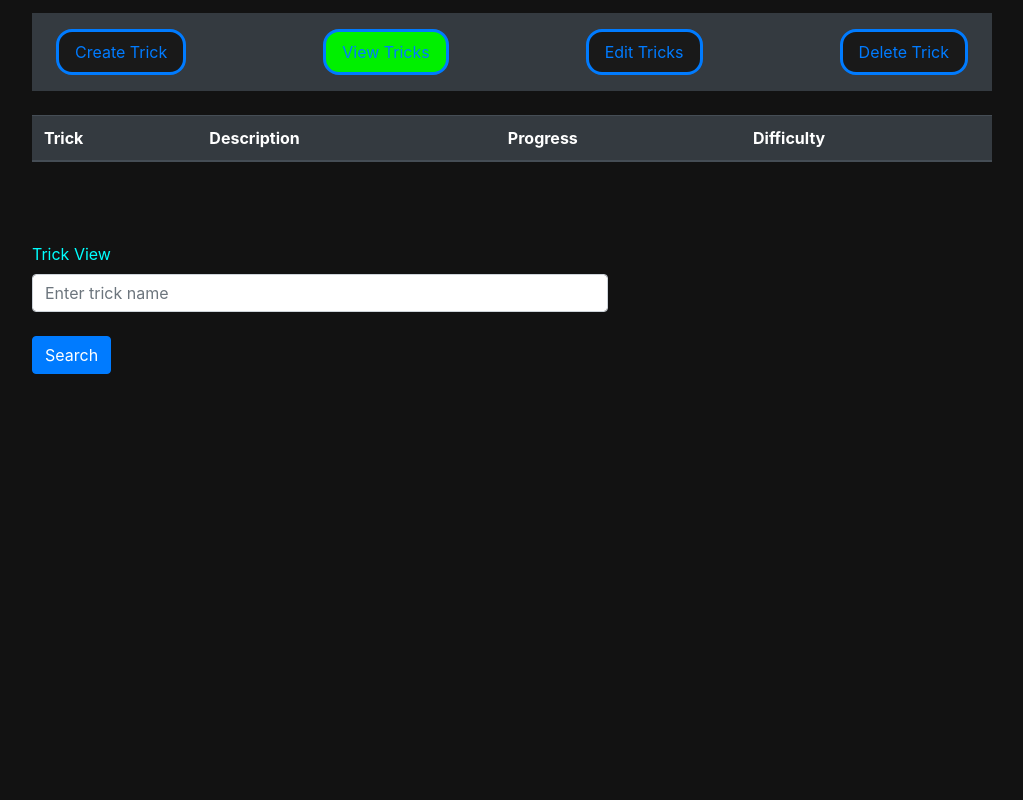
After one commit to HughH1/MyProject, a web app: page /view.html in a window 1280 px wide. The commit adds this page. Shown: the whole page, without its empty margins (160-1183 px from the left). Run offline with its HTML, style and script files only (its server is not run), Linux system fonts and the light colour scheme; data that the repository does not hold is empty.

Commit message:
View feature (#4)
* Added view tricks

* moved filed from within WEB-INF to webapp

* localhost to ip

* fix

```diff
--- /dev/null
+++ b/src/main/webapp/css/style.css
@@ -0,0 +1,72 @@
+.myStlye{
+    color: blue;
+
+}
+.hover head{
+color: blue;
+}
+body {
+    color: aqua;
+    margin: auto;
+    width: 80%;
+    padding-top: 1%;
+    padding-left: 5%;
+    background: #121212;
+}
+
+button{
+ border-spacing: 10em;
+ padding-top: 5em;
+}
+
+
+
+p{
+    align-content: center;
+    color: aqua;
+}
+h1{
+    text-align: center;
+    color : aqua;
+}
+div{
+
+    align-content: center;
+}
+li {
+  display: block;
+  color: aqua;
+  padding: 8px 8px;
+
+  text-decoration: none;
+}
+
+li:hover {
+  /* background-color: darkviolet;  */
+  color: lightseagreen;
+
+  }
+
+  .form-control{
+      width: 60%;
+      align-items: center;
+  }
+
+  label{
+      padding-top: 1em;
+  }
+
+
+  td{
+      color: white;
+  }
+a{
+     border: .2em;
+    border-style: solid;
+    border-radius: 1em;
+    background: #191919;
+}
+
+.nav-link2{
+background-color: #00f000;
+}
--- /dev/null
+++ b/src/main/webapp/scripts/scripts.js
@@ -0,0 +1,32 @@
+
+function checkServer(type, id, url, object) {
+    return new Promise((resolve, reject) => {
+        const req = new XMLHttpRequest();
+        req.onreadystatechange = () => {
+            if (req.readyState === 4) {
+                if (req.status >= 200 && req.status < 300) {
+                    resolve(req);
+                }
+                else {
+                    reject("Something went wrong");
+                }
+            }
+        }
+        if (type === "POST") {
+            req.open(type, url);
+            req.setRequestHeader("Content-Type", "application/json");
+            req.send(object);
+        } else if (type === "DELETE") {
+            req.open(type, url + "/" + id);
+            req.setRequestHeader("Content-Type", "application/json");
+            req.send();
+        }
+        else {
+            req.open(type, url + "/" + id);
+            req.setRequestHeader("Content-Type", "application/json");
+            req.send(object);
+        }
+    });
+}
+
+let myVal = document.getElementById("theInput");
--- /dev/null
+++ b/src/main/webapp/scripts/view.js
@@ -0,0 +1,22 @@
+function search() {
+    let value = myVal.value;
+    checkServer("GET", value, "http://35.234.153.117:8080/SkateTricks-1.0/api/viewTrickName").then((req) => {
+        let tricks = JSON.parse(req.responseText);
+        tricks = tricks[0]
+        sessionStorage.setItem("tricks", req.responseText);
+
+            document.getElementById("trickName").innerHTML = tricks.trick;
+            document.getElementById("trickDesc").innerHTML = tricks.desc;
+            document.getElementById("trickProgress").innerHTML = tricks.progress;
+            document.getElementById("trickDifficulty").innerHTML = tricks.difficulty;
+
+            // document.getElementById("uTrickName").value = tricks.trick;
+            // document.getElementById("uTrickDesc").value = tricks.desc;
+            // document.getElementById("uTrickProgress").value = tricks.progress;
+            // document.getElementById("uTrickDifficulty").value = tricks.difficulty;
+
+
+
+
+    });
+}
--- /dev/null
+++ b/src/main/webapp/view.html
@@ -0,0 +1,66 @@
+<DOCTYPE html>
+    <html>
+
+    <head>
+        <meta charset="UTF-8">
+        <link rel="stylesheet" href="https://stackpath.bootstrapcdn.com/bootstrap/4.3.1/css/bootstrap.min.css"
+            integrity="sha384-ggOyR0iXCbMQv3Xipma34MD+dH/1fQ784/j6cY/iJTQUOhcWr7x9JvoRxT2MZw1T" crossorigin="anonymous">
+        <link rel="stylesheet" type="text/css" href="css/style.css">
+    </head>
+
+    <title>
+        View Tricks
+    </title>
+
+    <body>
+        <header>
+            <nav class="navbar navbar-dark bg-dark">
+                <li class="nav-item">
+                    <a class="nav-link" href="create.html">Create Trick</a>
+                </li>
+                <li>
+                    <a class="nav-link nav-link2" href="view.html">View Tricks</a>
+                </li>
+                <li>
+                    <a class="nav-link" href="update.html">Edit Tricks</a>
+                </li>
+                <li>
+                    <a class="nav-link" href="delete.html">Delete Trick</a>
+                </li>
+            </nav>
+        </header>
+        <br>
+        <div>
+            <table id="trickTable" class="table table-hover">
+                <thead class="thead-dark">
+                    <tr>
+                        <th scope="col">Trick</th>
+                        <th scope="col">Description</th>
+                        <th scope="col">Progress</th>
+                        <th scope="col">Difficulty</th>
+                    </tr>
+                </thead>
+                <tr>
+                    <td id="trickName">
+                    </td>
+                    <td id="trickDesc">
+                    </td>
+                    <td id="trickProgress">
+                    </td>
+                    <td id="trickDifficulty">
+                    </td>
+                </tr>
+            </table>
+            <br>
+
+            <label>Trick View</label>
+            <input type="text" id="theInput" class="form-control" id="sTrickName" placeholder="Enter trick name">
+            <br>
+            <button type="submit" id="searchSubmit" onclick="search()" class="btn btn-primary mb-2">Search</button>
+
+        </div>
+        <script src="scripts/view.js"></script>
+        <script src="scripts/scripts.js"></script>
+    </body>
+
+    </html>
```
Also changed, not shown: src/main/java/com/qa/rest/TrickEndPoint.java (+9 -6 lines), src/main/webapp/index.html (+33 -6 lines).
